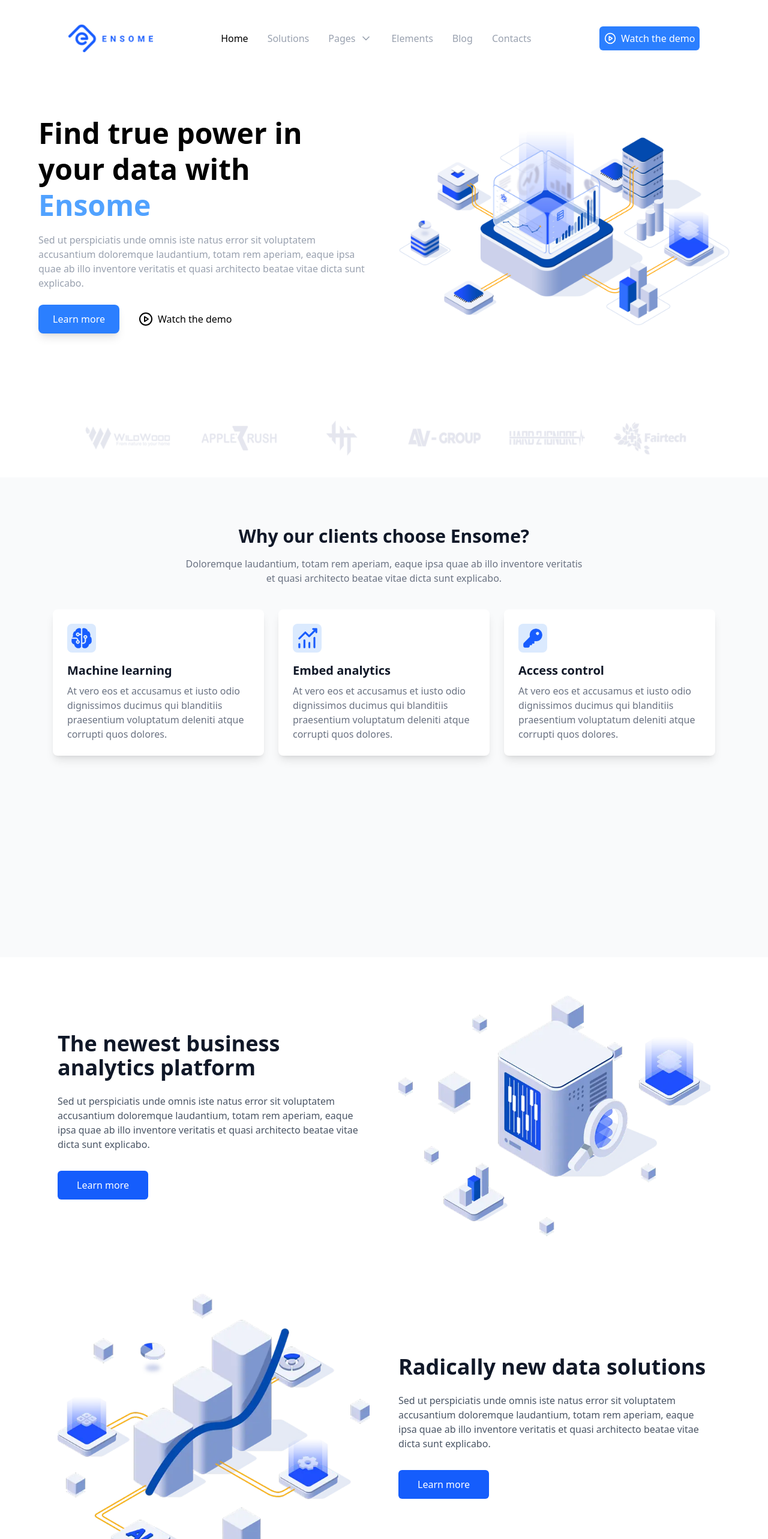
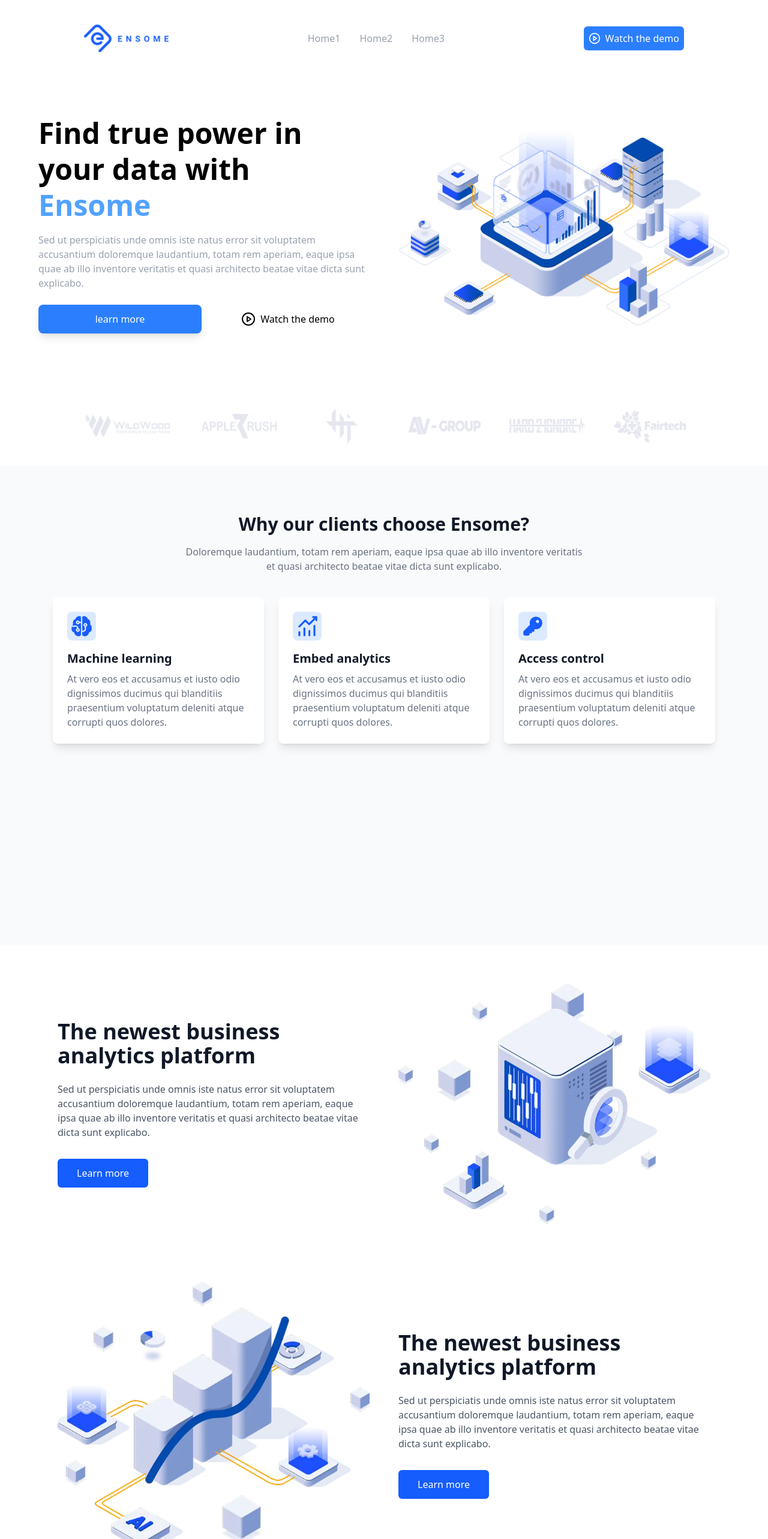
Before and after one commit to strdoffin/CodeKitWeb-045, a Next.js app in the folder frontend/: page /page1/main in a window 1280 px wide. Shown: the top 2566 px of the page at 60% size. Built offline with nearby package versions, Linux system fonts and the light colour scheme.

Commit message:
responsive

```diff
--- a/frontend/src/app/page1/main/page.tsx
+++ b/frontend/src/app/page1/main/page.tsx
@@ -8,10 +8,12 @@ import Blanernum from "@/components/compage1/blanernum";
 import Contactsmain from "@/components/compage1/contantsmain";
 import Blanersend from "@/components/compage1/blanersend";
 import Footermain from "@/components/compage1/footermain";
+import Navbarmain from "@/components/compage1/navbarmain";
 
 export default function HomePage() {
     return (
         <div>
+            <Navbarmain />
             <Home1landing />
             <Sponser />
             <Blogsectionmain />
--- a/frontend/src/components/compage1/contantsmain.tsx
+++ b/frontend/src/components/compage1/contantsmain.tsx
@@ -35,8 +35,11 @@ export default function Contactsmain() {
                         </div>
                     </div>
 
+                    <button className="py-4 w-full rounded-lg bg-blue-500 text-white font-bold md:hidden">
+                        Contact Us
+                    </button>
                     {/* Right Column - Contact Form */}
-                    <div className="bg-white p-8 rounded-lg shadow-sm">
+                    <div className="bg-white p-8 rounded-lg shadow-sm hidden md:block">
                         <h3 className="text-2xl font-bold text-gray-800 mb-6">Contact Us</h3>
 
                         <form className="space-y-6">
--- a/frontend/src/components/compage1/heromain.tsx
+++ b/frontend/src/components/compage1/heromain.tsx
@@ -3,11 +3,15 @@ export default function Heromain() {
     return (
         <div className="bg-gray-50">
             {/* Hero Section */}
-            <div className="min-h-screen bg-white">
-                <main className="max-w-6xl mx-auto px-4 sm:px-6 lg:px-8 py-16">
+            <div className="bg-white mt-7 lg:mt-0">
+                <main className="max-w-6xl mx-auto px-4 sm:px-6 lg:px-8 py-16 mt-[25vh] md:mt-[15vh] lg:mt-0">
                     {/* Hero Section */}
-                    <div className="grid md:grid-cols-2 gap-12 items-center mb-24">
-                        <div>
+                    <div className="flex flex-col-reverse md:flex-row gap-12 items-center mb-24">
+                        {/* รูปภาพจะขึ้นก่อนข้อความใน Mobile */}
+
+
+                        {/* ข้อความ */}
+                        <div className="md:w-1/2">
                             <h1 className="text-4xl font-bold text-gray-900 mb-6">
                                 The newest business analytics platform
                             </h1>
@@ -16,16 +20,12 @@ export default function Heromain() {
                                 totam rem aperiam, eaque ipsa quae ab illo inventore veritatis et quasi architecto beatae vitae
                                 dicta sunt explicabo.
                             </p>
-                            <button
-                                className="bg-blue-600 hover:bg-blue-700 text-white font-medium py-3 px-8 rounded-md transition duration-300">
+                            <button className="bg-blue-600 hover:bg-blue-700 text-white font-medium py-3 px-8 rounded-md transition duration-300 w-full md:w-fit">
                                 Learn more
                             </button>
                         </div>
-                        <div className="flex justify-center relative">
-                            {/* Replace with your actual image */}
-
+                        <div className="flex justify-center relative md:w-1/2">
                             <div className="relative">
-                                {/* Main server/analytics image */}
                                 <Image
                                     src="/image/002_illustration.webp"
                                     alt=""
@@ -33,45 +33,39 @@ export default function Heromain() {
                                     height={400}
                                     className=""
                                 />
-                                {/* Floating elements around the main image */}
-
                             </div>
                         </div>
                     </div>
 
-                    {/* Second Section */}
-                    <div className="grid md:grid-cols-2 gap-12 items-center mb-24">
-                        <div className="flex justify-center order-2 md:order-1 relative">
-                            <Image
-                                src="/image/003_llustration.webp"
-                                alt=""
-                                width={590}
-                                height={590}
-                                className=""
-                            />
+
+                    <div className="flex md:flex-row flex-col gap-12 items-center mb-24">
+                        <div className="flex justify-center relative md:w-1/2">
                             <div className="relative">
-
-                                {/* Blue curved line */}
-                                <div className="absolute inset-0 flex items-center justify-center">
-                                    <div className="w-4 h-40 bg-blue-600 rounded-full transform rotate-12"></div>
-                                </div>
+                                <Image
+                                    src="/image/003_llustration.webp"
+                                    alt=""
+                                    width={590}
+                                    height={400}
+                                    className=""
+                                />
                             </div>
                         </div>
-                        <div className="order-1 md:order-2">
-                            <h2 className="text-4xl font-bold text-gray-900 mb-6">
-                                Radically new data solutions
-                            </h2>
+                        {/* ข้อความ */}
+                        <div className="md:w-1/2">
+                            <h1 className="text-4xl font-bold text-gray-900 mb-6">
+                                The newest business analytics platform
+                            </h1>
                             <p className="text-gray-600 mb-8">
                                 Sed ut perspiciatis unde omnis iste natus error sit voluptatem accusantium doloremque laudantium,
                                 totam rem aperiam, eaque ipsa quae ab illo inventore veritatis et quasi architecto beatae vitae
                                 dicta sunt explicabo.
                             </p>
-                            <button
-                                className="bg-blue-600 hover:bg-blue-700 text-white font-medium py-3 px-8 rounded-md transition duration-300">
+                            <button className="bg-blue-600 hover:bg-blue-700 text-white font-medium py-3 px-8 rounded-md transition duration-300 w-full md:w-fit">
                                 Learn more
                             </button>
                         </div>
                     </div>
+
                 </main>
             </div>
         </div>
--- a/frontend/src/components/compage1/home1landing.tsx
+++ b/frontend/src/components/compage1/home1landing.tsx
@@ -3,8 +3,7 @@ import Navbar from "@/components/navbar";
 import { CirclePlay } from 'lucide-react';
 export default function Home1landing() {
     return (
-        <div className="h-[80vh]">
-            <Navbar />
+        <div className="">
             <section className="relative text-white py-16 px-6 md:px-12">
                 {/* Hero Content */}
                 <div className="max-w-6xl mx-auto flex flex-col md:flex-row-reverse items-center gap-12">
@@ -25,11 +24,11 @@ export default function Home1landing() {
                         <p className="mt-4 text-gray-400">
                             Sed ut perspiciatis unde omnis iste natus error sit voluptatem accusantium doloremque laudantium, totam rem aperiam, eaque ipsa quae ab illo inventore veritatis et quasi architecto beatae vitae dicta sunt explicabo.
                         </p>
-                        <div className="mt-6 md:flex gap-2">
-                            <button className="bg-blue-500 text-white px-6 py-3 rounded-lg shadow-lg hover:bg-blue-60">
-                                Learn more
+                        <div className="mt-6 lg:flex-row gap-2 flex flex-col">
+                            <button className="bg-blue-500 text-white py-3 rounded-lg shadow-lg hover:bg-blue-60 lg:py-3 w-full lg:px-6">
+                                learn more
                             </button>
-                            <button className="flex items-center px-6 py-3 text-black">
+                            <button className="flex items-center px-6 py-3 text-blue-500 border-1 border-solid rounded-lg w-full lg:text-black lg:border-none justify-center">
                                 <span className="mr-2"><CirclePlay size={24} /></span> Watch the demo
                             </button>
                         </div>
--- /dev/null
+++ b/frontend/src/components/compage1/navbarmain.tsx
@@ -0,0 +1,44 @@
+import Image from "next/image";
+import Sponser from "../sponser";
+import Link from "next/link";
+import { CirclePlay } from "lucide-react";
+import Dropdown from "../compage3/dropdown";
+const navlist =[
+    {name : "Home1",hlink : "/page1"},
+    {name : "Home2",hlink : "/page2"},
+    {name : "Home3",hlink : "/page3"},
+]
+
+export default function Navbarmain() {
+    return (
+        <div className="px-5 lg:px-35">
+            <div className="flex justify-between items-center w-full h-32 ">
+                <div>
+                    <Image
+                        src={"/image/logo_ensome.webp"}
+                        alt=""
+                        width={141}
+                        height={46}
+                    />
+                </div>
+                <div className="hidden lg:block">
+                    <ul className="flex items-center gap-8 ml-auto text-gray-400">
+                        {navlist.map((v, index) => (
+                            <li key={index}>
+                                <Link href={v.hlink} className="hover:text-black">{v.name}</Link>
+                            </li>
+                        ))}
+                    </ul>
+                </div>
+
+                <button className="hidden xl:flex  justify-center items-center bg-blue-500 px-2 py-2 rounded-md text-white gap-2">
+                    <CirclePlay size={20} />
+                    <p>Watch the demo</p>
+                </button>
+                <div className="xl:hidden z-50 relative">
+                    <Dropdown />
+                </div>
+            </div>
+        </div>
+    )
+}
```
Also changed, not shown: frontend/src/components/compage1/blanersend.tsx (+12 -6 lines), frontend/src/components/compage1/usercomment.tsx (+18 -25 lines).
